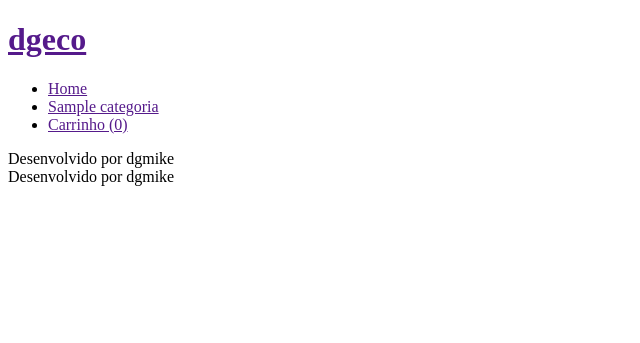
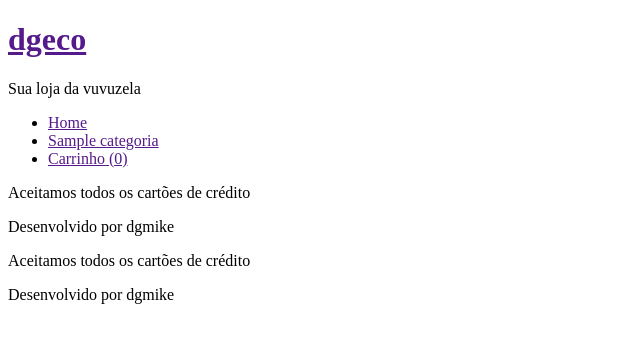
Before and after one commit to dgmike/dgeco, a PHP site: template template/footer.php in a window 1280 px wide. Shown: the top 343 px of the page, without its empty margins (0-640 px from the left). Run offline with PHP 8.4, Linux system fonts and the light colour scheme; the visitor is signed in with stand-in values (Sample User, id 1); the template is opened without the code that fills it: most values are stand-ins (such as "Sample title", 1, 10 or a date in 2020); data that the repository does not hold is empty.

Commit message:
Criando o template

```diff
--- a/controller.php
+++ b/controller.php
@@ -21,6 +21,7 @@ class Home
     {
         $con = new Model;
         $produtos   = $con->produtos_destaque();
+        $title = 'Produtos em destaque';
         include 'template/head.php';
         include 'template/home.php';
         include 'template/footer.php';
@@ -38,6 +39,7 @@ class Categoria
         	$id_categoria = $categoria['id'];
             $produtos = $con->produtos($id_categoria);
         }
+        $title = 'Produtos da categoria '.$categoria['nome'];
         include 'template/head.php';
         include 'template/home.php';
         include 'template/footer.php';
--- a/template/footer.php
+++ b/template/footer.php
@@ -1,3 +1,5 @@
+
+    <p>Aceitamos todos os cartões de crédito</p>
 
 </article>
 
--- a/template/head.php
+++ b/template/head.php
@@ -1,8 +1,9 @@
 <!DOCTYPE html>
-<html lang="en">
+<html lang="pt-BR">
 <head>
     <meta charset="UTF-8" />
     <title>dgeco</title>
+    <link rel="stylesheet" type="text/css" href="<?php echo url('static/style.css'); ?>" />
 </head>
 <body>
 
@@ -10,6 +11,7 @@
     <h1>
         <a href="<?php echo url(''); ?>">dgeco</a>
     </h1>
+    <p>Sua loja da vuvuzela</p>
 </header>
 
 <?php
@@ -24,7 +26,7 @@ foreach($_SESSION['carrinho'] as $item)
         <?php foreach ($con->categorias() as $c): settype($c, 'object') ?>
         <li><a href="<?php echo url('categoria/'.$c->slug); ?>" title="Categoria: <?php echo $c->nome; ?>"><?php echo $c->nome; ?></a></li>
         <?php endforeach ?>
-        <li><a href="<?php echo url('carrinho') ?>" title="Carrinho de compras">Carrinho (<?php echo $total; ?>)</a></li>
+        <li class="carrinho"><a href="<?php echo url('carrinho') ?>" title="Carrinho de compras">Carrinho (<?php echo $total; ?>)</a></li>
     </ul>
 </nav>
 
--- a/template/home.php
+++ b/template/home.php
@@ -1,13 +1,15 @@
 
-<h1>Produtos em destaque</h1>
+<h1><?php echo $title; ?></h1>
 
 <?php foreach($produtos as $p): settype($p, 'object') ?>
 
 <dl>
     <a href="<?php echo url('produto/'.$p->slug); ?>" title="Produto: <?php echo $p->nome; ?>"><img src="<?php echo url('image/'.$p->slug); ?>" width="150" height="150" /></a>
     <dt><a href="<?php echo url('produto/'.$p->slug); ?>" title="Produto: <?php echo $p->nome; ?>"><?php echo $p->nome; ?></a></dt>
-    <dd>Preço: <strong><?php echo $p->preco; ?></strong></dd>
+    <dd>Preço: <strong><?php echo valor($p->preco); ?></strong></dd>
     <dd><a href="<?php echo url('adicionar/'.$p->slug); ?>" title="Adicionar este produto ao carrinho">Comprar</a></dd>
 </dl>
 
 <?php endforeach ?>
+
+<br class="clear" />
```
